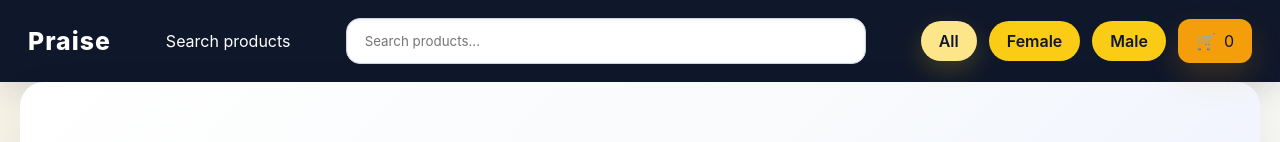
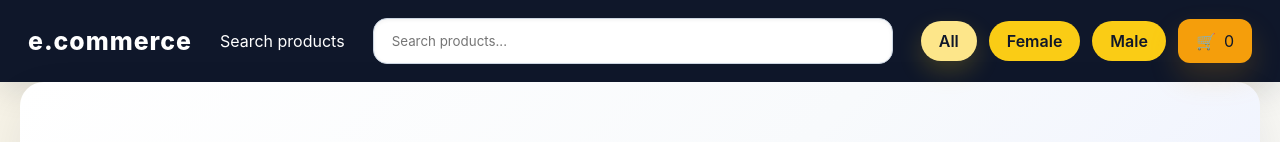
Before and after one commit to zablon105/e.commerce, a plain HTML site: page index.html in a window 1280 px wide. Shown: the top 142 px of the page. Drawn offline with Linux system fonts and the light colour scheme; no server answers.

Commit message:
Update app branding to e.commerce and align server metadata

```diff
--- a/index.html
+++ b/index.html
@@ -3,14 +3,14 @@
 <head>
 <meta charset="UTF-8">
 <meta name="viewport" content="width=device-width, initial-scale=1.0">
-<title>Praise Store | Premium Merchandise</title>
+<title>e.commerce | Premium Merchandise</title>
 <link rel="stylesheet" href="style.css">
 </head>
 
 <body>
 
 <header class="navbar">
-    <div class="logo">Praise</div>
+    <div class="logo">e.commerce</div>
 
     <label for="search-input">Search products</label>
     <input id="search-input" type="text" placeholder="Search products..." class="search"
--- a/server/package.json
+++ b/server/package.json
@@ -1,7 +1,7 @@
 {
-  "name": "praise-e-comm-server",
+  "name": "e-commerce-server",
   "version": "1.0.0",
-  "description": "Minimal Express backend for Praise e-comm demo",
+  "description": "Minimal Express backend for e.commerce demo",
   "main": "index.js",
   "scripts": {
     "start": "node index.js"
```
Also changed, not shown: cart.html (+2 -2 lines), product.html (+2 -2 lines), server/README.md.
